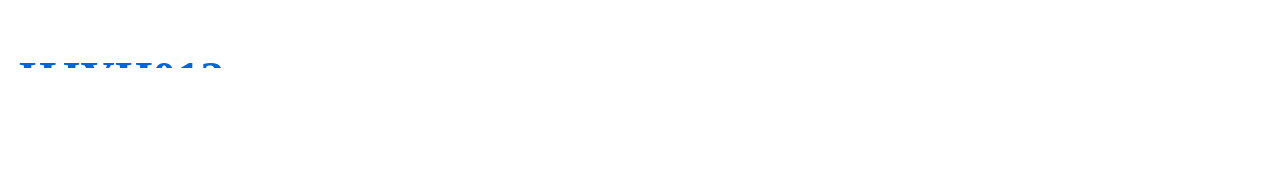
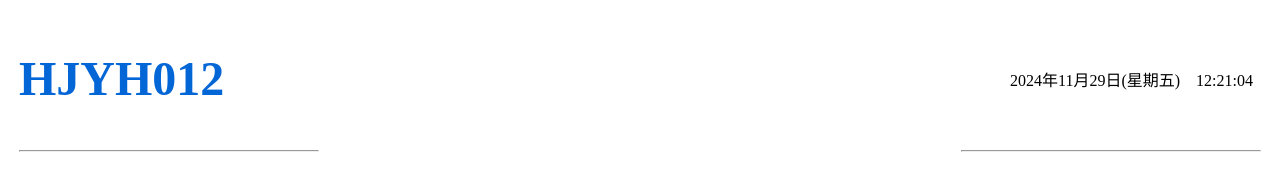
Before and after one commit to HJYH012/HJYH012.github.io, a plain HTML site: page index.html in a window 1280 px wide. Drawn offline with Linux system fonts and the light colour scheme.

Commit message:
Update index.html

```diff
--- a/index.html
+++ b/index.html
@@ -5,7 +5,7 @@
     <link rel="icon" href="HJYH012.ico" type="image/x-icon">
   </head>
   <body>
-    <iframe src="HEAD.html" width="100%" height="60px" scrolling="no" frameborder="0"></iframe>
+    <iframe src="HEAD.html" width="100%" height="100%" scrolling="no" frameborder="0"></iframe>
     <iframe src="BODY.html" width="100%" height="60px" scrolling="no" frameborder="0"></iframe>
     <iframe src="TAIL.html" width="100%" height="60px" scrolling="no" frameborder="0"></iframe>
   </body>
```
